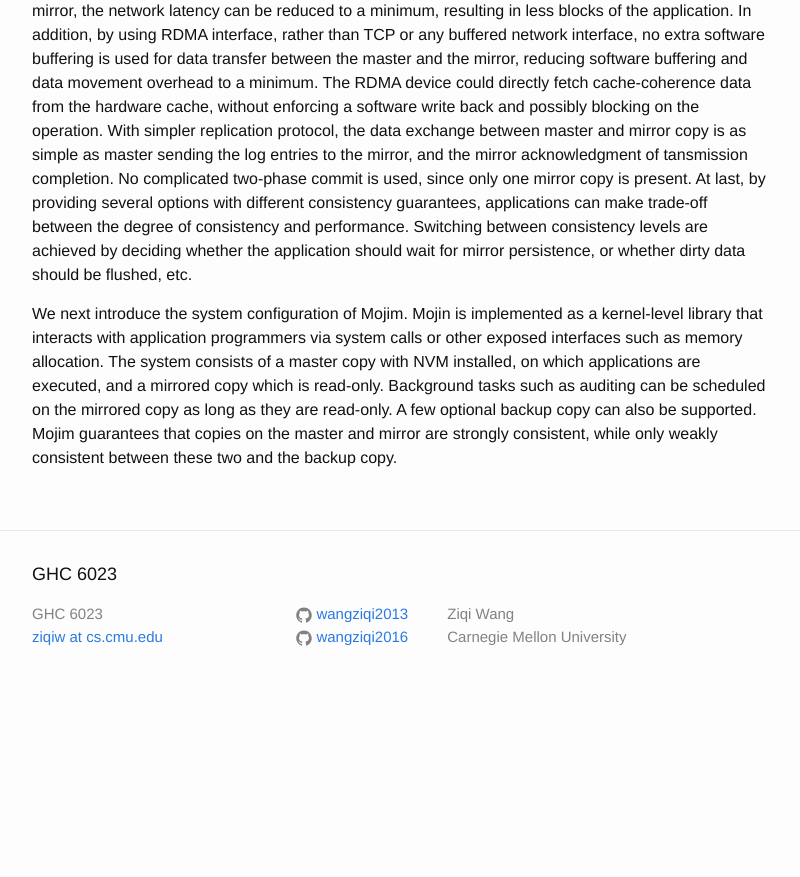
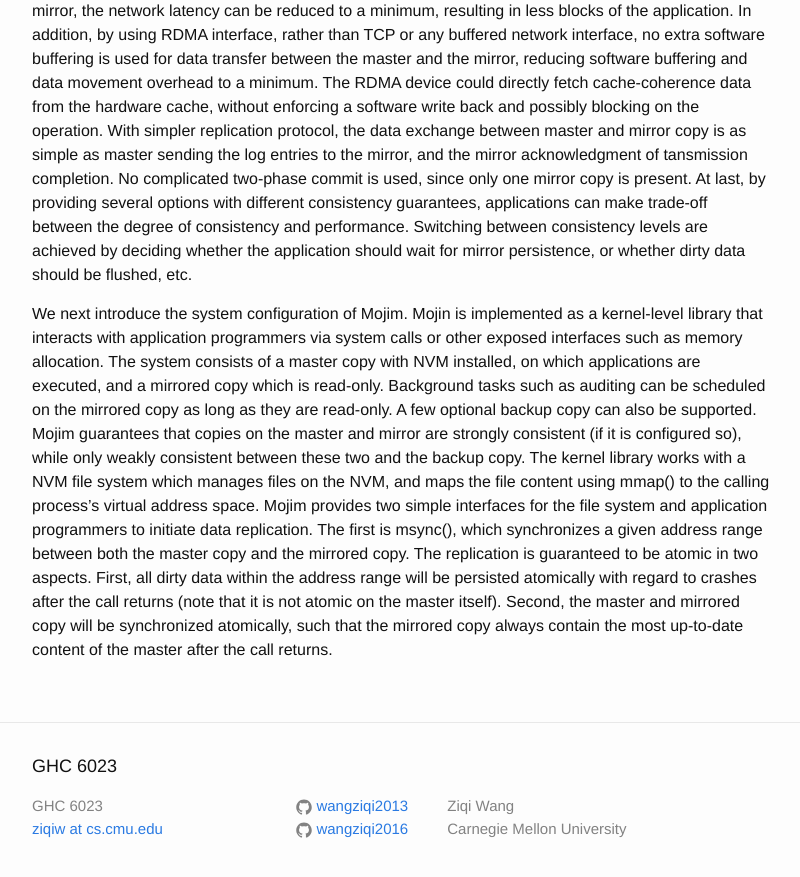
Before and after one commit to wangziqi2013/wangziqi2013.github.io, a Jekyll site: the page built from _posts/2020-06-22-mojim.markdown, in a window 1280 px wide and 900 px high, scrolled down 748 px. Shown: the top 877 px of the window, without its empty margins (238-1038 px from the left). Built offline with Jekyll 4.4.1, drawn with Linux system fonts in a browser that asks for light colours; before the commit the page ends 1456 px from its top, so only the background shows below that.

Commit message:
Finish archi

```diff
--- a/_posts/2020-06-22-mojim.markdown
+++ b/_posts/2020-06-22-mojim.markdown
@@ -39,4 +39,11 @@ with application programmers via system calls or other exposed interfaces such a
 of a master copy with NVM installed, on which applications are executed, and a mirrored copy which is read-only.
 Background tasks such as auditing can be scheduled on the mirrored copy as long as they are read-only.
 A few optional backup copy can also be supported. Mojim guarantees that copies on the master and mirror are strongly
-consistent, while only weakly consistent between these two and the backup copy.
+consistent (if it is configured so), while only weakly consistent between these two and the backup copy.
+The kernel library works with a NVM file system which manages files on the NVM, and maps the file content using mmap()
+to the calling process's virtual address space. Mojim provides two simple interfaces for the file system and application
+programmers to initiate data replication. The first is msync(), which synchronizes a given address range between both
+the master copy and the mirrored copy. The replication is guaranteed to be atomic in two aspects. First, all dirty
+data within the address range will be persisted atomically with regard to crashes after the call returns (note that it
+is not atomic on the master itself). Second, the master and mirrored copy will be synchronized atomically, such that the
+mirrored copy always contain the most up-to-date content of the master after the call returns.
```
